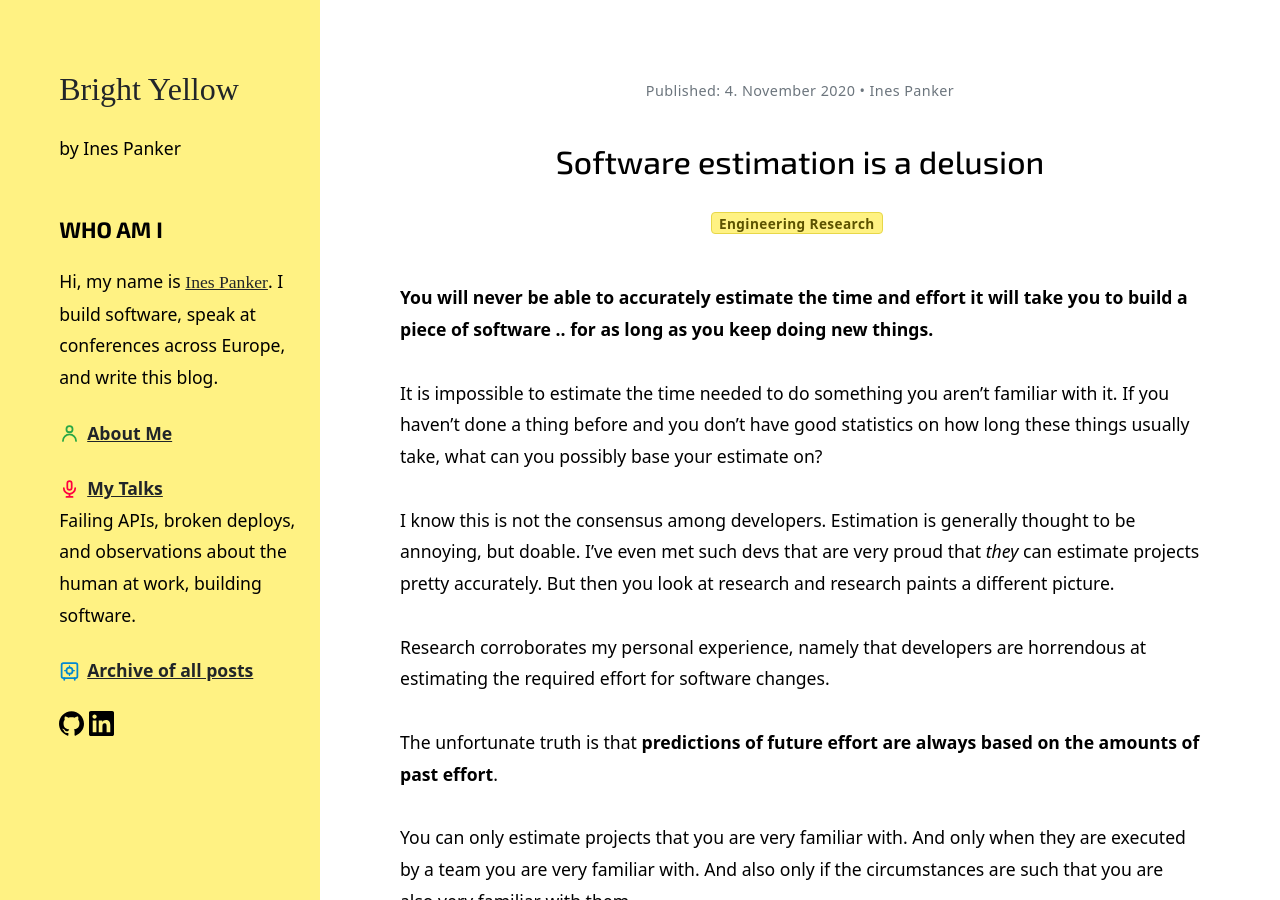
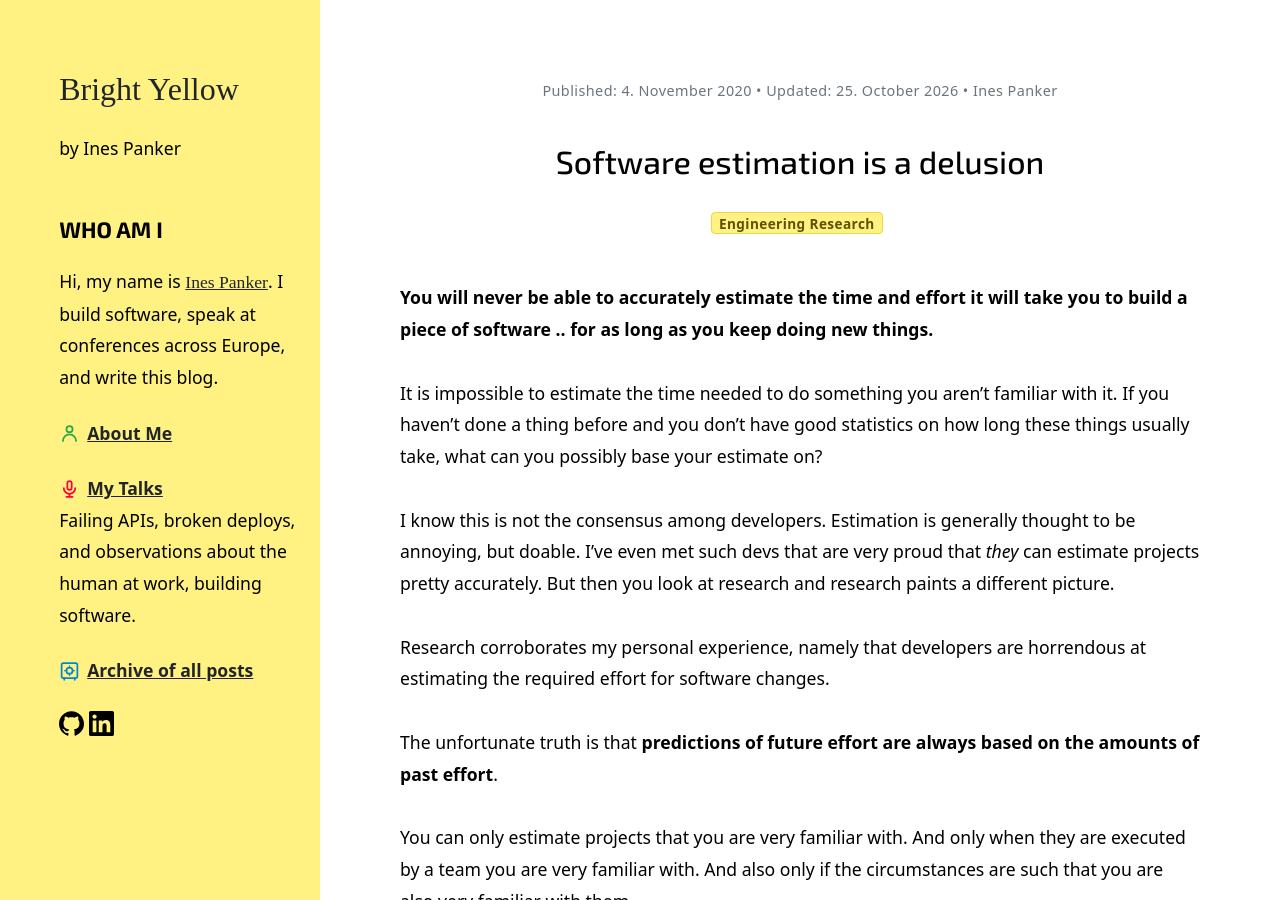
Before and after one commit to inesp/inesp.github.io, a Jekyll site: the page built from _posts/2020-11-04-estimation-is-a-delusion.md, in a window 1280 px wide and 900 px high. Built offline with Jekyll 4.4.1, drawn with Linux system fonts in a browser that asks for light colours; nearby versions of some CDN libraries; some web fonts are replaced; a style sheet for code colours, icons or effects is not loaded.

Commit message:
Add updated

```diff
--- a/_posts/2020-11-04-estimation-is-a-delusion.md
+++ b/_posts/2020-11-04-estimation-is-a-delusion.md
@@ -1,5 +1,6 @@
 ---
 title: Software estimation is a delusion
+updated: 2026-10-25
 tags: ["Engineering Research"]
 biblio:
   - title: "N. Fenton: Software measurement: a necessary scientific basis, 1994"
```
